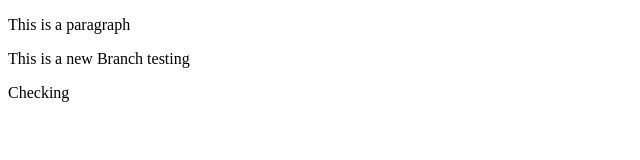
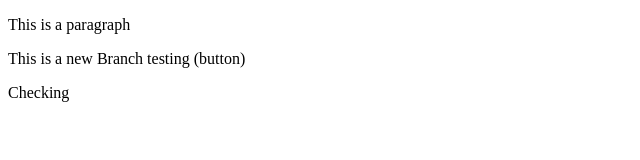
Before and after one commit to Sahil-Shadmani/LocalRepo, a plain HTML site: page index.html in a window 1280 px wide. Shown: the full height of the page, 0-640 px from the left. Drawn offline with Linux system fonts and the light colour scheme.

```diff
--- a/index.html
+++ b/index.html
@@ -6,7 +6,7 @@
 </head>
 <body>
     <p>This is a paragraph</p>
-    <p>This is a new Branch testing</p>
+    <p>This is a new Branch testing (button)</p>
     <p>Checking</p>
 </body>
 </html>
```
